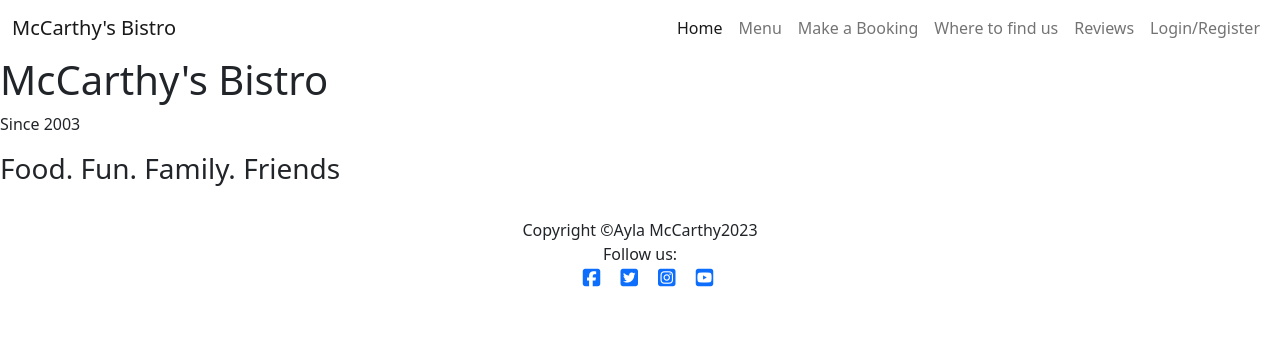
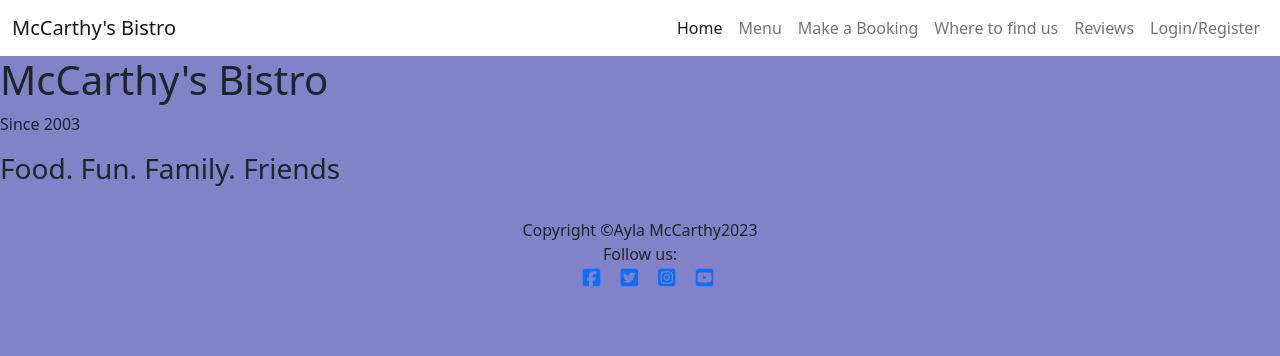
Before and after one commit to Aylamccarthy/mccarthys-bistro-restaurant-booking-system, a Django app: page / in a window 1280 px wide. Shown: the top 356 px of the page. Run offline with Django 3.2, Linux system fonts and the light colour scheme; some libraries are stand-ins or nearby versions.

Commit message:
Add background color to check css is file is properly linked

```diff
--- a/static/css/style.css
+++ b/static/css/style.css
@@ -0,0 +1,3 @@
+body {
+    background-color: rgb(130, 130, 201);
+}
--- a/templates/base.html
+++ b/templates/base.html
@@ -19,6 +19,7 @@
       integrity="sha384-pprn3073KE6tl6bjs2QrFaJGz5/SUsLqktiwsUTF55Jfv3qYSDhgCecCxMW52nD2"
       crossorigin="anonymous"
     ></script>
+    <link rel="stylesheet" href="static/css/style.css" type="text/css">
     <link href="#" rel="stylesheet" />
   </head>
   <body>
```
